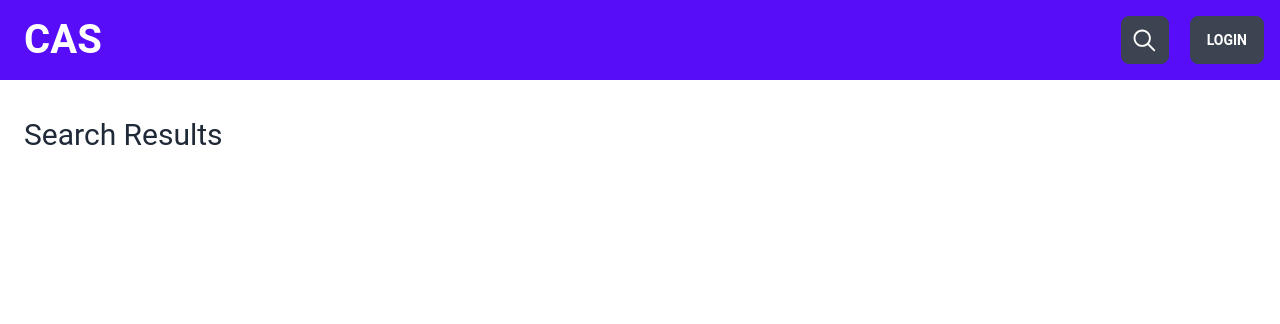
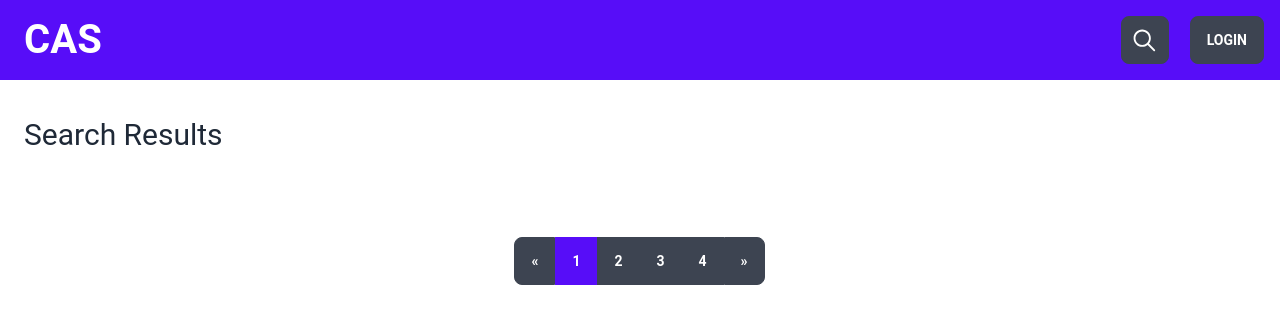
Before and after one commit to csandoval18/movie-app, a React (Create React App) app in the folder client/: page / in a window 1280 px wide. Shown: the top 324 px of the page. Built offline with nearby package versions, Linux system fonts and the light colour scheme.

Commit message:
reimplementing pagination with thunk function

```diff
--- a/client/src/components/HomePage/MovieList/MoviesList.tsx
+++ b/client/src/components/HomePage/MovieList/MoviesList.tsx
@@ -13,21 +13,19 @@ import {
 	MoviesListContainer,
 	PaginationBtnsStyle,
 } from './MoviesList.elements'
+import PaginationBtns from './PaginationBtns/PaginationBtns'
 
 const MovieList: React.FC = () => {
 	const [currPageNum, setCurrPageNum] = useState<number>(1)
-	// const searchMovieInput = useAppSelector(selectMovieSearchInput)
 	const [pagPageNums, setPagPageNums] = useState([1, 2, 3, 4])
 
 	let movies = useAppSelector(selectMovies)
 	console.log('movies movielist:', movies)
-
-	// console.log('moviemovies = useAppSelector(ses movielist:', movies)
-
 	console.log('currPage:', currPageNum)
 	return (
 		<MoviesListContainer className='movielist-container'>
 			<Header className='header'>Search Results</Header>
+			<PaginationBtns />
 			<MovieResults className='movie-results'>
 				{movies?.map((movie) => (
 					<MovieCard key={movie.imdbID} data={movie}></MovieCard>
--- a/client/src/components/HomePage/MovieList/PaginationBtns/PaginationBtns.tsx
+++ b/client/src/components/HomePage/MovieList/PaginationBtns/PaginationBtns.tsx
@@ -1,26 +1,33 @@
 import React, { useState } from 'react'
-import { useAppDispatch } from '../../../../app/hooks'
-import { setMovies } from '../../../../features/movie/movieSlice'
+import { useAppDispatch, useAppSelector } from '../../../../app/hooks'
+import {
+	fetchMoviesThunk,
+	selectMovies,
+	selectMovieSearchInput,
+	setMovies,
+} from '../../../../features/movie/movieSlice'
 import { useSearchMovies } from '../../../../utils/useSearchMovies'
 import { useSortByYear } from '../../../../utils/useSortByYear'
 import { PaginationBtnsStyle } from '../MoviesList.elements'
 
-const PaginationBtns = async () => {
+const PaginationBtns = () => {
 	const [currPageNum, setCurrPageNum] = useState<number>(1)
 	const [pagPageNums, setPagPageNums] = useState([1, 2, 3, 4])
-	let movies = await useSearchMovies(currPageNum)
-	movies = useSortByYear(movies)
+	const searchVal = useAppSelector(selectMovieSearchInput)
+	const movies = useAppSelector(selectMovies)
+	// let movies =  useSearchMovies(currPageNum)
+	// movies = useSortByYear(movies)
 	let dispatch = useAppDispatch()
 
 	const increasePagPages = () => {
 		console.log('increase pages')
 		setPagPageNums(pagPageNums.map((curr: number) => curr + 4))
-		dispatch(setMovies(movies))
+		dispatch(fetchMoviesThunk({ searchVal: searchVal }))
 	}
 
 	const decreasePagPages = () => {
 		setPagPageNums(pagPageNums.map((curr: number) => curr - 4))
-		dispatch(setMovies(movies))
+		dispatch(fetchMoviesThunk({ searchVal: searchVal }))
 	}
 	return (
 		<PaginationBtnsStyle>
--- a/client/src/components/Navbar/SearchBar/SearchBar.tsx
+++ b/client/src/components/Navbar/SearchBar/SearchBar.tsx
@@ -45,7 +45,7 @@ const SearchBar: React.FC = () => {
 						onSubmit={(e) => {
 							e.preventDefault()
 							dispatch(setSearchVal(searchInput))
-							dispatch(fetchMoviesThunk({ searchMovieInput: searchInput }))
+							dispatch(fetchMoviesThunk({ searchVal: searchInput }))
 							navigate('/')
 						}}
 					>
--- a/client/src/features/movie/movieSlice.ts
+++ b/client/src/features/movie/movieSlice.ts
@@ -13,7 +13,7 @@ export interface SearchMovieState {
 }
 
 interface fetchMoviesArgs {
-	searchMovieInput: String | undefined
+	searchVal: String | undefined
 	pageNum?: number
 }
 
@@ -26,10 +26,12 @@ const initialState: SearchMovieState = {
 export const fetchMoviesThunk = createAsyncThunk(
 	'movie/fetchMoviesThunk',
 	async (fetchMoviesArgs: fetchMoviesArgs) => {
-		const url = `http://www.omdbapi.com/?s=${fetchMoviesArgs.searchMovieInput}&apikey=9eaecb1`
-		const movies = await axios.get(url).then((res) => res.data.Search)
+		const url = `http://www.omdbapi.com/?s=${fetchMoviesArgs.searchVal}&apikey=9eaecb1`
+		const movies = await axios
+			.get(url)
+			.then((res) => res.data.Search)
+			.catch((err) => console.log(err))
 		return movies
-		// return res.data.Search.map((movie: MoviesSearchData) => movie.Title)
 	},
 )
 
```
